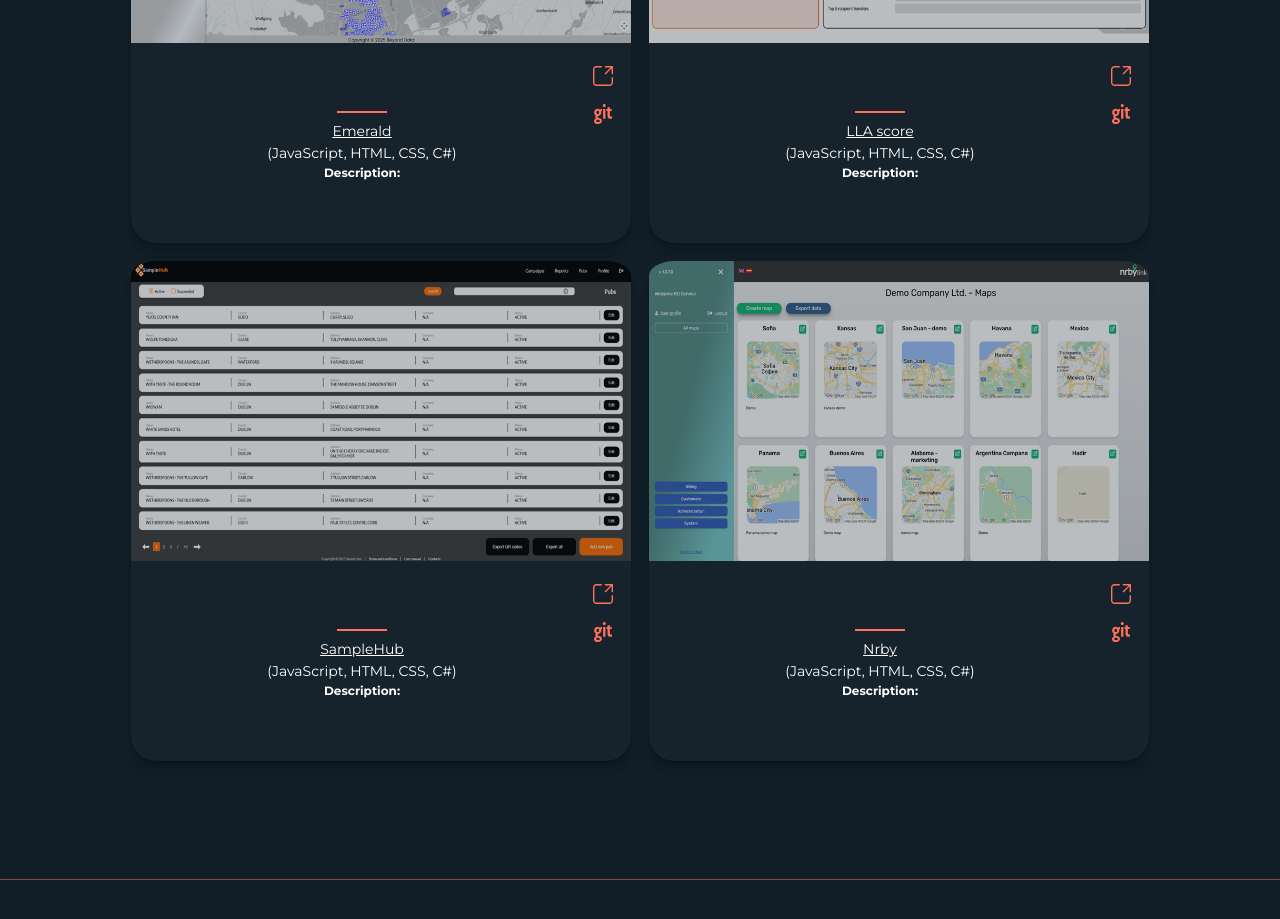
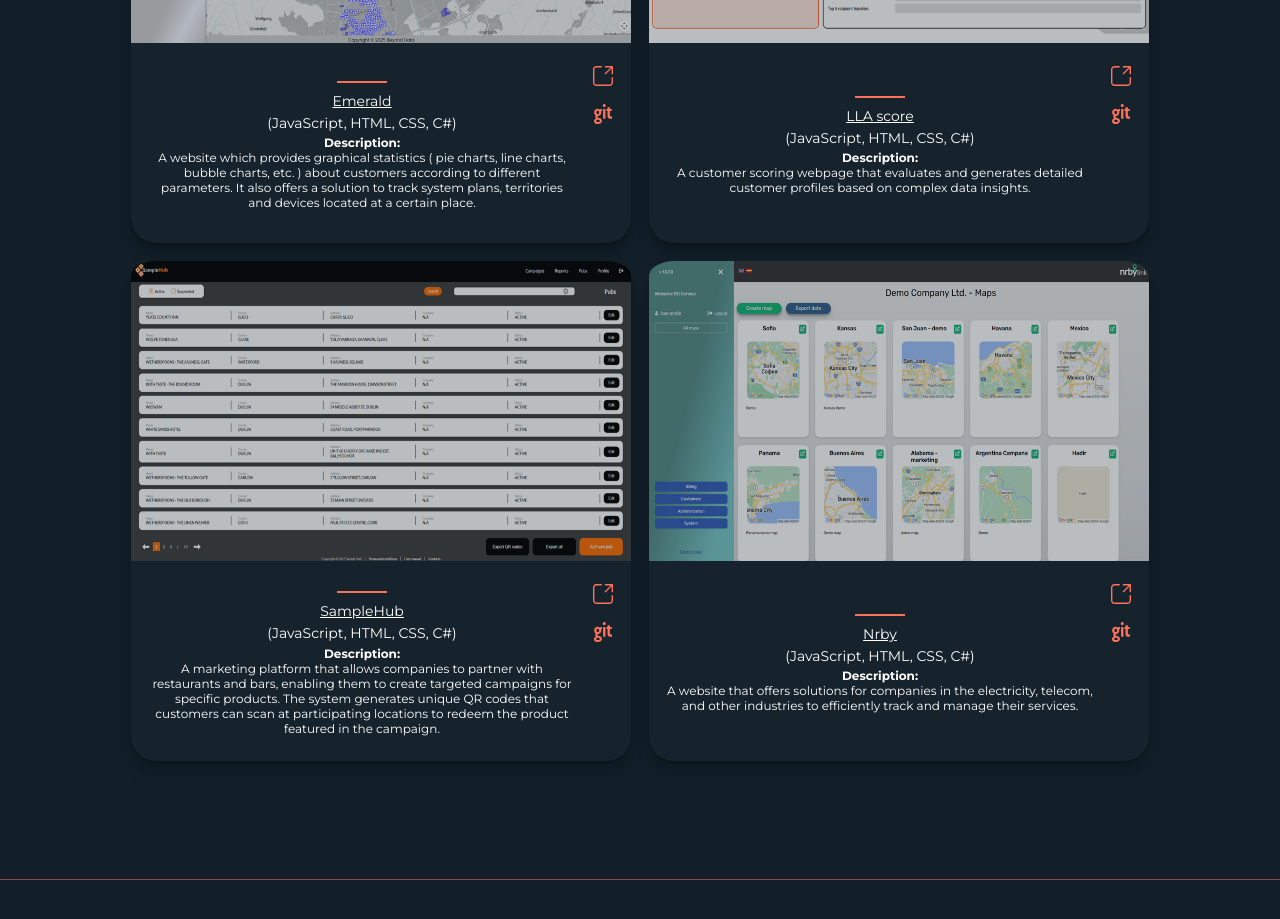
Before and after one commit to nrasheva/nadezhda-rasheva, a React (Vite) app: page / in a window 1280 px wide. Shown: the part 2020-2939 px from the top of the page. Built offline with nearby package versions, Linux system fonts and the light colour scheme.

Commit message:
Updated Projects descriptions

```diff
--- a/src/components/Pages/Projects.jsx
+++ b/src/components/Pages/Projects.jsx
@@ -24,7 +24,8 @@ const projects = [
   {
     title: "Breezy",
     tech: "(Angular, JavaScript, HTML, CSS, Node.js, Express, Mongo, Mongoose)",
-    description: "A website where you can check the quality of the air for a selected place. You can check the pollution, the level of pollen, the uv index, etc.",
+    description:
+      "A website where you can check the quality of the air for a selected place. You can check the pollution, the level of pollen, the uv index, etc.",
     src: breezy,
     alt: "breezy",
     liveUrl: "https://breezy-website.onrender.com/#/air-quality",
@@ -34,6 +35,8 @@ const projects = [
   {
     title: "Emerald",
     tech: "(JavaScript, HTML, CSS, C#)",
+    description:
+      "A website which provides graphical statistics ( pie charts, line charts, bubble charts, etc. ) about customers according to different parameters. It also offers a solution to track system plans, territories and devices located at a certain place.",
     src: emerald,
     alt: "emerald",
     liveUrl: "https://emerald.beyonddata.bg/",
@@ -41,6 +44,8 @@ const projects = [
   {
     title: "LLA score",
     tech: "(JavaScript, HTML, CSS, C#)",
+    description:
+      "A customer scoring webpage that evaluates and generates detailed customer profiles based on complex data insights.",
     src: lla,
     alt: "lla",
     liveUrl: "https://llascore.beyonddata.bg/",
@@ -48,6 +53,8 @@ const projects = [
   {
     title: "SampleHub",
     tech: "(JavaScript, HTML, CSS, C#)",
+    description:
+      "A marketing platform that allows companies to partner with restaurants and bars, enabling them to create targeted campaigns for specific products. The system generates unique QR codes that customers can scan at participating locations to redeem the product featured in the campaign.",
     src: sampleHub,
     alt: "sampleHub",
     liveUrl: "https://samplehub.ie/",
@@ -55,6 +62,7 @@ const projects = [
   {
     title: "Nrby",
     tech: "(JavaScript, HTML, CSS, C#)",
+    description: "A website that offers solutions for companies in the electricity, telecom, and other industries to efficiently track and manage their services.",
     src: nrby,
     alt: "nrby",
     liveUrl: "https://linkdev.nrby.com/",
@@ -66,7 +74,8 @@ export const Projects = () => {
   const messageRef = useRef(null);
   const [emptyLink, setEmptyLink] = useState(false);
 
-  const scrollToRef = (ref) => ref.current?.scrollIntoView({ behavior: "smooth" });
+  const scrollToRef = (ref) =>
+    ref.current?.scrollIntoView({ behavior: "smooth" });
   const openLink = (url) => window.open(url, "_blank");
   const openGitLink = (url) => {
     if (!url) {
@@ -82,7 +91,12 @@ export const Projects = () => {
     <div id="projects" className={styles["projects-main"]}>
       <div className={styles["projects-title"]}>
         <h2>Projects</h2>
-        <img ref={messageRef} src={arrowIcon} alt="Down" onClick={() => scrollToRef(projectsRef)} />
+        <img
+          ref={messageRef}
+          src={arrowIcon}
+          alt="Down"
+          onClick={() => scrollToRef(projectsRef)}
+        />
       </div>
       {emptyLink && (
         <p style={{ color: "var(--secondary)" }}>
@@ -90,7 +104,17 @@ export const Projects = () => {
         </p>
       )}
       <div ref={projectsRef} className={styles["projects-content"]}>
-        {projects.map(({ title, tech, description, src, alt, liveUrl, repoUrl, apiRepoUrl }) => (
+        {projects.map(
+          ({
+            title,
+            tech,
+            description,
+            src,
+            alt,
+            liveUrl,
+            repoUrl,
+            apiRepoUrl,
+          }) => (
             <Card
               key={title}
               title={title}
@@ -102,7 +126,8 @@ export const Projects = () => {
               onClickTitle={() => openGitLink(repoUrl)}
               onClickGit={() => openGitLink(apiRepoUrl)}
             />
-        ))}
+          )
+        )}
       </div>
     </div>
   );
```
Lines whose indentation alone changed are shown as unchanged.
